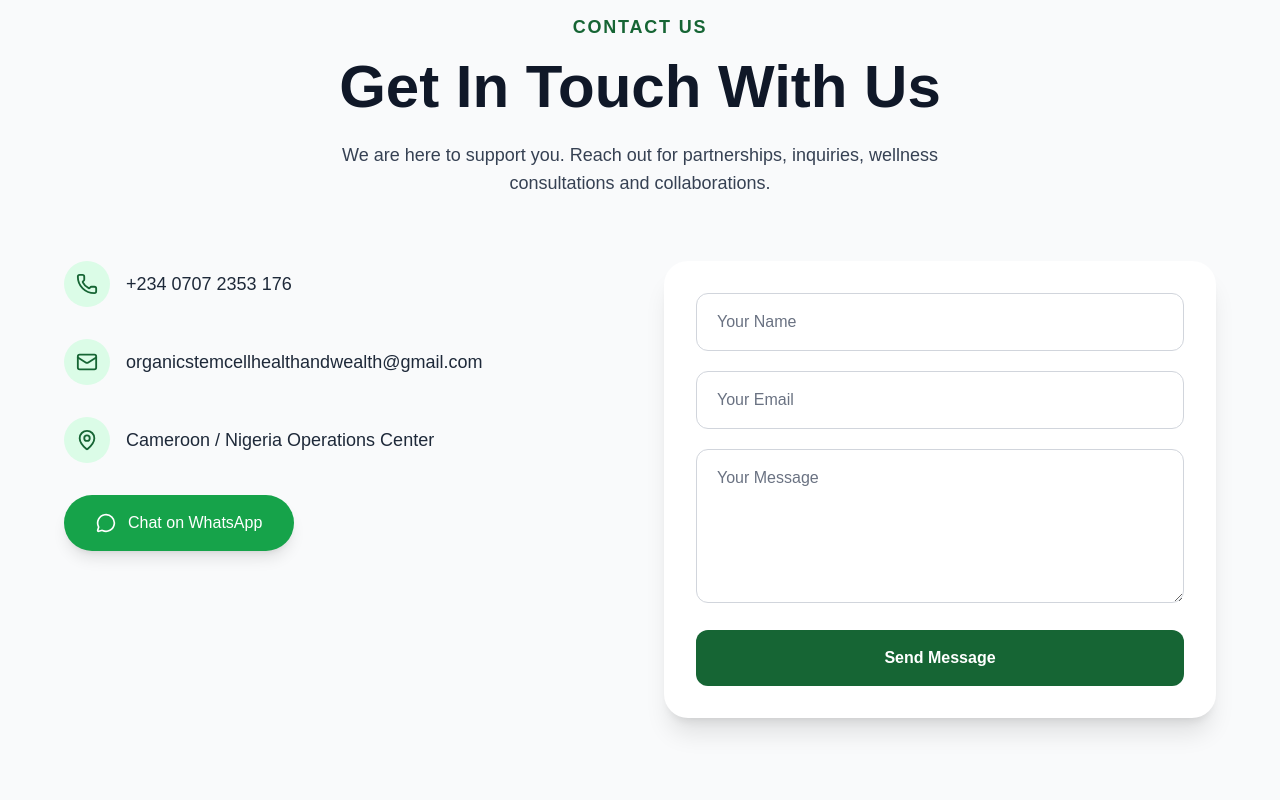
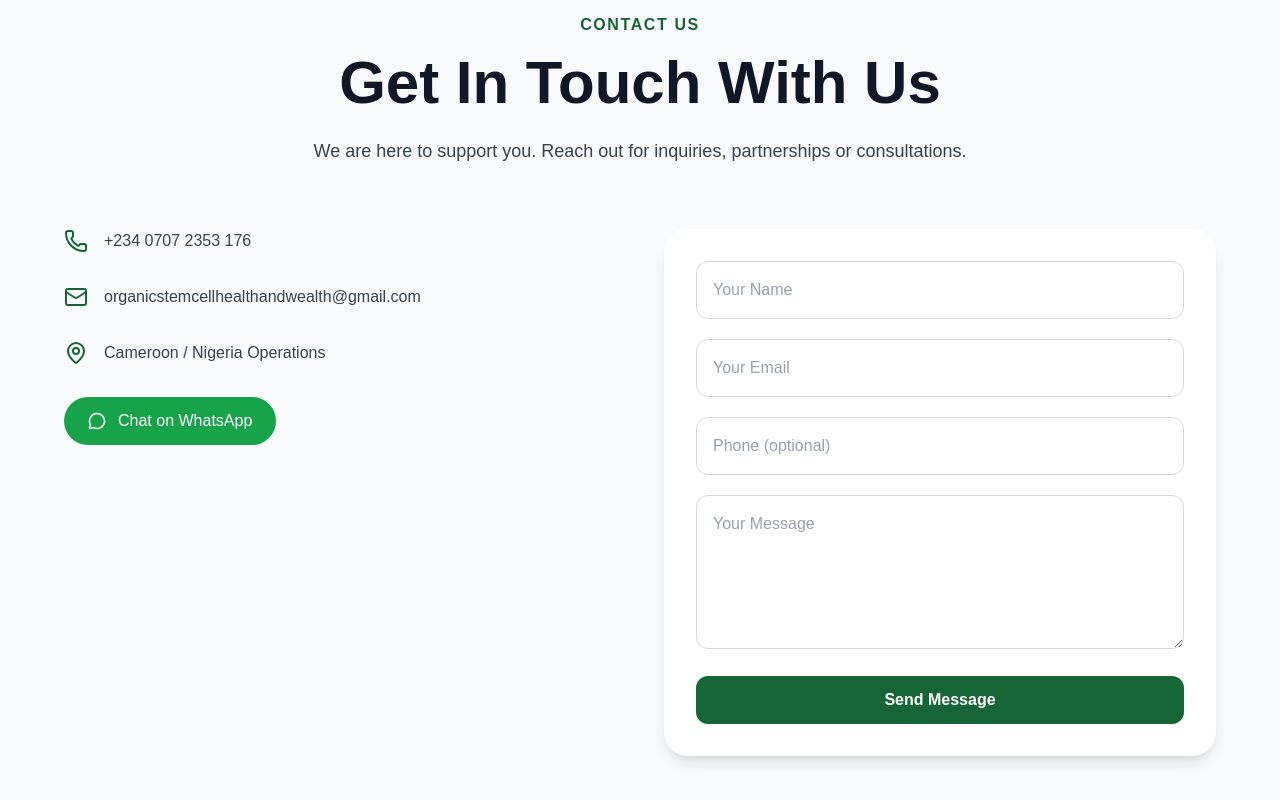
Before and after one commit to JonasNkeforTapuh/organic-health-website, a Next.js app: page / in a window 1280 px wide. Shown: the part 11020-11820 px from the top of the page. Built offline with nearby package versions, Linux system fonts and the light colour scheme.

Commit message:
working partnership form

```diff
--- a/package.json
+++ b/package.json
@@ -9,6 +9,7 @@
     "lint": "eslint"
   },
   "dependencies": {
+    "@emailjs/browser": "^4.4.1",
     "framer-motion": "^12.38.0",
     "lucide-react": "^1.14.0",
     "next": "16.2.6",
--- a/src/app/partnership/page.tsx
+++ b/src/app/partnership/page.tsx
@@ -2,14 +2,36 @@
 
 import { motion } from "framer-motion";
 import { Users } from "lucide-react";
+import { useRef } from "react";
+import emailjs from "@emailjs/browser";
 
 import Navbar from "@/components/Navbar";
 import Footer from "@/components/Footer";
 
 export default function PartnershipPage() {
+  const form = useRef<HTMLFormElement>(null);
+
+  const sendEmail = (e: any) => {
+    e.preventDefault();
+
+    emailjs
+      .sendForm(
+        "service_klka50j",
+        "template_5kr7u7q",
+        form.current!,
+        "1HMQBKi2Acbxd_N15"
+      )
+      .then(() => {
+        alert("Application submitted successfully");
+        form.current?.reset();
+      })
+      .catch(() => {
+        alert("Something went wrong");
+      });
+  };
+
   return (
     <>
-
       <Navbar />
 
       <section className="min-h-screen bg-gradient-to-b from-[#166534] via-[#14532d] to-[#0f172a] py-20 px-6">
@@ -17,103 +39,54 @@ export default function PartnershipPage() {
         <div className="max-w-5xl mx-auto">
 
           {/* HEADER */}
-
           <motion.div
             initial={{ opacity: 0, y: 30 }}
             animate={{ opacity: 1, y: 0 }}
             className="text-center text-white"
           >
+            <Users size={60} className="mx-auto mb-6" />
 
-          <Users
-            size={60}
-            className="mx-auto mb-6"
-          />
-
-          <h1 className="
-          text-4xl
-          md:text-6xl
-          font-extrabold
-          ">
+            <h1 className="text-4xl md:text-6xl font-extrabold">
               Become A Strategic Partner
             </h1>
 
-          <p className="
-          mt-6
-          text-lg
-          text-green-100
-          max-w-2xl
-          mx-auto
-          leading-relaxed
-          ">
-            Join our mission of transforming lives through
-            wellness, empowerment and sustainable prosperity.
+            <p className="mt-6 text-lg text-green-100 max-w-2xl mx-auto leading-relaxed">
+              Join our mission of transforming lives through wellness,
+              empowerment and sustainable prosperity.
             </p>
-
           </motion.div>
 
-
           {/* FORM CARD */}
-
           <motion.div
             initial={{ opacity: 0 }}
             animate={{ opacity: 1 }}
-          transition={{ delay: .3 }}
-          className="
-          bg-white
-          rounded-[35px]
-          p-6
-          md:p-10
-          mt-16
-          shadow-2xl
-          "
+            transition={{ delay: 0.3 }}
+            className="bg-white rounded-[35px] p-6 md:p-10 mt-16 shadow-2xl"
           >
 
             <div className="mb-8">
-
-            <h2 className="
-            text-3xl
-            font-bold
-            text-[#14532d]
-            ">
+              <h2 className="text-3xl font-bold text-[#14532d]">
                 Partnership Application Form
               </h2>
 
-            <p className="
-            text-gray-600
-            mt-3
-            ">
-              Complete the information below and our team
-              will contact you shortly.
+              <p className="text-gray-600 mt-3">
+                Complete the form below and our team will contact you shortly.
               </p>
-
             </div>
 
-          <form className="space-y-6">
+            <form ref={form} onSubmit={sendEmail} className="space-y-6">
 
+              {/* ROW 1 */}
               <div className="grid md:grid-cols-2 gap-6">
 
                 <div>
                   <label className="block mb-2 font-semibold text-gray-700">
                     Full Name
                   </label>
-
                   <input
-                  type="text"
-                  placeholder="Enter full name"
-                  className="
-                  w-full
-                  border
-                  border-gray-300
-                  p-4
-                  rounded-2xl
-                  text-gray-900
-                  bg-white
-                  placeholder:text-gray-500
-                  focus:outline-none
-                  focus:ring-2
-                  focus:ring-[#166534]
-                  transition
-                  "
+                    name="name"
+                    placeholder="Enter your full name"
+                    className="w-full border border-gray-300 p-4 rounded-2xl text-black placeholder:text-gray-400 focus:outline-none focus:ring-2 focus:ring-[#166534]"
                   />
                 </div>
 
@@ -121,210 +94,97 @@ export default function PartnershipPage() {
                   <label className="block mb-2 font-semibold text-gray-700">
                     Email Address
                   </label>
-
                   <input
-                  type="email"
+                    name="email"
                     placeholder="example@email.com"
-                  className="
-                  w-full
-                  border
-                  border-gray-300
-                  p-4
-                  rounded-2xl
-                  text-gray-900
-                  bg-white
-                  placeholder:text-gray-500
-                  focus:outline-none
-                  focus:ring-2
-                  focus:ring-[#166534]
-                  "
+                    className="w-full border border-gray-300 p-4 rounded-2xl text-black placeholder:text-gray-400 focus:outline-none focus:ring-2 focus:ring-[#166534]"
                   />
                 </div>
 
               </div>
 
-
+              {/* ROW 2 */}
               <div className="grid md:grid-cols-2 gap-6">
 
                 <div>
-
                   <label className="block mb-2 font-semibold text-gray-700">
                     Phone / WhatsApp
                   </label>
-
                   <input
-                  type="tel"
-                  placeholder="+234..."
-                  className="
-                  w-full
-                  border
-                  border-gray-300
-                  p-4
-                  rounded-2xl
-                  text-gray-900
-                  bg-white
-                  placeholder:text-gray-500
-                  focus:outline-none
-                  focus:ring-2
-                  focus:ring-[#166534]
-                  "
+                    name="phone"
+                    placeholder="+237 / +234..."
+                    className="w-full border border-gray-300 p-4 rounded-2xl text-black placeholder:text-gray-400 focus:outline-none focus:ring-2 focus:ring-[#166534]"
                   />
                 </div>
 
-
                 <div>
-
                   <label className="block mb-2 font-semibold text-gray-700">
                     Country
                   </label>
-
                   <input
-                  type="text"
-                  placeholder="Country"
-                  className="
-                  w-full
-                  border
-                  border-gray-300
-                  p-4
-                  rounded-2xl
-                  text-gray-900
-                  bg-white
-                  placeholder:text-gray-500
-                  focus:outline-none
-                  focus:ring-2
-                  focus:ring-[#166534]
-                  "
+                    name="country"
+                    placeholder="Your country"
+                    className="w-full border border-gray-300 p-4 rounded-2xl text-black placeholder:text-gray-400 focus:outline-none focus:ring-2 focus:ring-[#166534]"
                   />
                 </div>
 
               </div>
 
-
+              {/* OCCUPATION */}
               <div>
-
                 <label className="block mb-2 font-semibold text-gray-700">
                   Occupation
                 </label>
-
                 <input
-                type="text"
+                  name="occupation"
                   placeholder="Your occupation"
-                className="
-                w-full
-                border
-                border-gray-300
-                p-4
-                rounded-2xl
-                text-gray-900
-                bg-white
-                placeholder:text-gray-500
-                focus:outline-none
-                focus:ring-2
-                focus:ring-[#166534]
-                "
+                  className="w-full border border-gray-300 p-4 rounded-2xl text-black placeholder:text-gray-400 focus:outline-none focus:ring-2 focus:ring-[#166534]"
                 />
-
               </div>
 
-
+              {/* SELECT */}
               <div>
-
                 <label className="block mb-2 font-semibold text-gray-700">
                   Partnership Interest Level
                 </label>
-
                 <select
-                className="
-                w-full
-                border
-                border-gray-300
-                p-4
-                rounded-2xl
-                text-gray-900
-                bg-white
-                focus:outline-none
-                focus:ring-2
-                focus:ring-[#166534]
-                "
+                  name="interest"
+                  className="w-full border border-gray-300 p-4 rounded-2xl text-black focus:outline-none focus:ring-2 focus:ring-[#166534]"
                 >
-
-                <option>
-                  Select option
-                </option>
-
-                <option>
-                  Starter
-                </option>
-
-                <option>
-                  Serious Investor
-                </option>
-
-                <option>
-                  Business Expansion
-                </option>
-
+                  <option>Starter</option>
+                  <option>Serious Investor</option>
+                  <option>Business Expansion</option>
                 </select>
-
               </div>
 
-
+              {/* MESSAGE */}
               <div>
-
                 <label className="block mb-2 font-semibold text-gray-700">
                   Why would you like to partner with us?
                 </label>
-
                 <textarea
+                  name="message"
                   rows={5}
-                placeholder="Tell us why..."
-                className="
-                w-full
-                border
-                border-gray-300
-                p-4
-                rounded-2xl
-                text-gray-900
-                bg-white
-                placeholder:text-gray-500
-                focus:outline-none
-                focus:ring-2
-                focus:ring-[#166534]
-                "
+                  placeholder="Tell us your motivation..."
+                  className="w-full border border-gray-300 p-4 rounded-2xl text-black placeholder:text-gray-400 focus:outline-none focus:ring-2 focus:ring-[#166534]"
                 />
-
               </div>
 
-
+              {/* BUTTON */}
               <button
                 type="submit"
-              className="
-              w-full
-              bg-[#166534]
-              text-white
-              py-5
-              rounded-full
-              hover:bg-[#14532d]
-              hover:scale-[1.02]
-              transition-all
-              duration-300
-              font-bold
-              shadow-lg
-              "
+                className="w-full bg-[#166534] text-white py-5 rounded-full hover:bg-[#14532d] hover:scale-[1.02] transition-all duration-300 font-bold shadow-lg"
               >
                 Submit Partnership Request
               </button>
 
             </form>
-
           </motion.div>
 
         </div>
-
       </section>
 
       <Footer />
-
     </>
   );
 }
--- a/src/sections/Contact.tsx
+++ b/src/sections/Contact.tsx
@@ -1,19 +1,40 @@
 "use client";
 
+import { motion } from "framer-motion";
 import { Mail, Phone, MapPin, MessageCircle } from "lucide-react";
+import { useRef } from "react";
+import emailjs from "@emailjs/browser";
 
 export default function Contact() {
+  const form = useRef<HTMLFormElement>(null);
+
+  const sendEmail = (e: any) => {
+    e.preventDefault();
+
+    emailjs
+      .sendForm(
+        "service_klka50j",
+        "template_5kr7u7q",
+        form.current!,
+        "1HMQBKi2Acbxd_N15"
+      )
+      .then(() => {
+        alert("Message sent successfully ✅");
+        form.current?.reset();
+      })
+      .catch(() => {
+        alert("Failed to send message. Try again.");
+      });
+  };
+
   return (
-    <section
-      id="contact"
-      className="py-28 px-6 bg-gray-50"
-    >
+    <section id="contact" className="py-28 px-6 bg-gray-50">
+
       <div className="max-w-6xl mx-auto">
 
         {/* TITLE */}
         <div className="text-center">
-
-          <p className="uppercase tracking-widest text-[#166534] font-bold text-lg">
+          <p className="uppercase tracking-widest text-[#166534] font-semibold">
             Contact Us
           </p>
 
@@ -21,185 +42,90 @@ export default function Contact() {
             Get In Touch With Us
           </h2>
 
-          <p className="mt-6 text-lg text-gray-700 max-w-2xl mx-auto">
-            We are here to support you. Reach out for partnerships,
-            inquiries, wellness consultations and collaborations.
+          <p className="mt-6 text-lg text-gray-700">
+            We are here to support you. Reach out for inquiries,
+            partnerships or consultations.
           </p>
-
         </div>
 
         {/* GRID */}
         <div className="grid md:grid-cols-2 gap-12 mt-16">
 
-          {/* LEFT SIDE */}
+          {/* LEFT INFO */}
           <div className="space-y-8">
 
-            <div className="flex items-center gap-4 text-gray-800 text-lg">
-
-              <div className="bg-green-100 p-3 rounded-full">
-                <Phone
-                  className="text-[#166534]"
-                  size={22}
-                />
-              </div>
-
-              <span className="font-medium">
-                +234 0707 2353 176
-              </span>
-
+            <div className="flex items-center gap-4 text-gray-700">
+              <Phone className="text-[#166534]" />
+              <span>+234 0707 2353 176</span>
             </div>
 
-
-            <div className="flex items-center gap-4 text-gray-800 text-lg">
-
-              <div className="bg-green-100 p-3 rounded-full">
-                <Mail
-                  className="text-[#166534]"
-                  size={22}
-                />
-              </div>
-
-              <span className="font-medium break-all">
-                organicstemcellhealthandwealth@gmail.com
-              </span>
-
+            <div className="flex items-center gap-4 text-gray-700">
+              <Mail className="text-[#166534]" />
+              <span>organicstemcellhealthandwealth@gmail.com</span>
             </div>
 
-
-            <div className="flex items-center gap-4 text-gray-800 text-lg">
-
-              <div className="bg-green-100 p-3 rounded-full">
-                <MapPin
-                  className="text-[#166534]"
-                  size={22}
-                />
-              </div>
-
-              <span className="font-medium">
-                Cameroon / Nigeria Operations Center
-              </span>
-
+            <div className="flex items-center gap-4 text-gray-700">
+              <MapPin className="text-[#166534]" />
+              <span>Cameroon / Nigeria Operations</span>
             </div>
-
-
-            {/* WhatsApp */}
 
             <a
               href="https://wa.me/237653774362"
               target="_blank"
-              rel="noopener noreferrer"
-              className="
-              inline-flex
-              items-center
-              gap-3
-              bg-[#16a34a]
-              text-white
-              px-8
-              py-4
-              rounded-full
-              hover:bg-[#166534]
-              hover:scale-105
-              transition-all
-              duration-300
-              shadow-lg
-              "
+              className="inline-flex items-center gap-3 bg-[#16a34a] text-white px-6 py-3 rounded-full hover:bg-[#14532d] transition"
             >
-
-              <MessageCircle size={20} />
-
+              <MessageCircle size={18} />
               Chat on WhatsApp
-
             </a>
 
           </div>
 
+          {/* FORM */}
+          <motion.div
+            initial={{ opacity: 0, y: 20 }}
+            animate={{ opacity: 1, y: 0 }}
+            className="bg-white p-8 rounded-3xl shadow-lg"
+          >
 
-          {/* RIGHT FORM */}
-
-          <div className="bg-white p-8 rounded-3xl shadow-xl">
-
-            <form className="space-y-5">
+            <form ref={form} onSubmit={sendEmail} className="space-y-5">
 
               <input
-                type="text"
+                name="name"
                 placeholder="Your Name"
-                className="
-                w-full
-                border
-                border-gray-300
-                rounded-xl
-                px-5
-                py-4
-                text-gray-900
-                placeholder:text-gray-500
-                focus:outline-none
-                focus:ring-2
-                focus:ring-[#16a34a]
-                "
+                className="w-full border border-gray-300 p-4 rounded-xl text-black placeholder:text-gray-400 focus:ring-2 focus:ring-[#166534]"
               />
 
               <input
-                type="email"
+                name="email"
                 placeholder="Your Email"
-                className="
-                w-full
-                border
-                border-gray-300
-                rounded-xl
-                px-5
-                py-4
-                text-gray-900
-                placeholder:text-gray-500
-                focus:outline-none
-                focus:ring-2
-                focus:ring-[#16a34a]
-                "
+                className="w-full border border-gray-300 p-4 rounded-xl text-black placeholder:text-gray-400 focus:ring-2 focus:ring-[#166534]"
+              />
+
+              <input
+                name="phone"
+                placeholder="Phone (optional)"
+                className="w-full border border-gray-300 p-4 rounded-xl text-black placeholder:text-gray-400 focus:ring-2 focus:ring-[#166534]"
               />
 
               <textarea
+                name="message"
+                rows={5}
                 placeholder="Your Message"
-                rows={5}
-                className="
-                w-full
-                border
-                border-gray-300
-                rounded-xl
-                px-5
-                py-4
-                text-gray-900
-                placeholder:text-gray-500
-                focus:outline-none
-                focus:ring-2
-                focus:ring-[#16a34a]
-                "
-              ></textarea>
+                className="w-full border border-gray-300 p-4 rounded-xl text-black placeholder:text-gray-400 focus:ring-2 focus:ring-[#166534]"
+              />
 
               <button
-                type="button"
-                className="
-                w-full
-                bg-[#166534]
-                text-white
-                py-4
-                rounded-xl
-                hover:bg-[#14532d]
-                hover:scale-[1.02]
-                transition-all
-                duration-300
-                font-semibold
-                "
+                type="submit"
+                className="w-full bg-[#166534] text-white py-3 rounded-xl font-bold hover:bg-[#14532d] transition"
               >
-
                 Send Message
-
               </button>
 
             </form>
 
-          </div>
+          </motion.div>
 
         </div>
-
       </div>
     </section>
   );
```
Also changed, not shown: 1 other file (tests, documents, lock files or other folders). Lines whose indentation alone changed are shown as unchanged.
